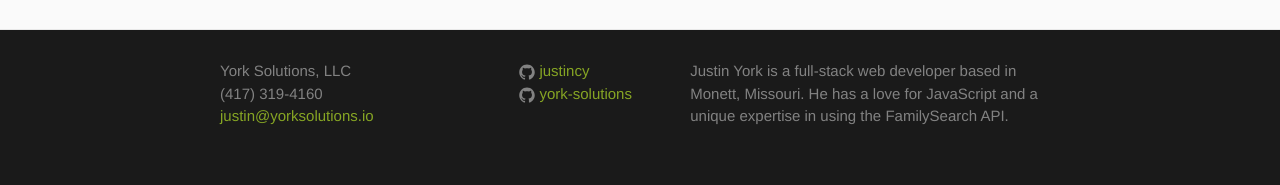
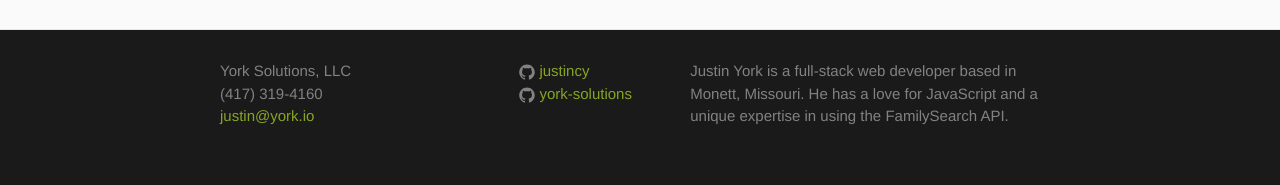
Before and after one commit to justincy/york-solutions.github.io, a Jekyll site: the page built from index.html, in a window 1280 px wide. Shown: the part 1949-2134 px from the top of the page. Built offline with Jekyll 4.4.1, drawn with Linux system fonts in a browser that asks for light colours.

Commit message:
update email

```diff
--- a/_config.yml
+++ b/_config.yml
@@ -1,7 +1,7 @@
 # Site settings
 title: York Solutions, LLC
 subtitle: Website Development in Monett, Missouri
-email: justin@yorksolutions.io
+email: justin@york.io
 description: > # this means to ignore newlines until "baseurl:"
   Justin York is a full-stack web developer based in Monett, Missouri. He has a love for JavaScript and a unique expertise in using the FamilySearch API.
 baseurl: "" # the subpath of your site, e.g. /blog/
```
